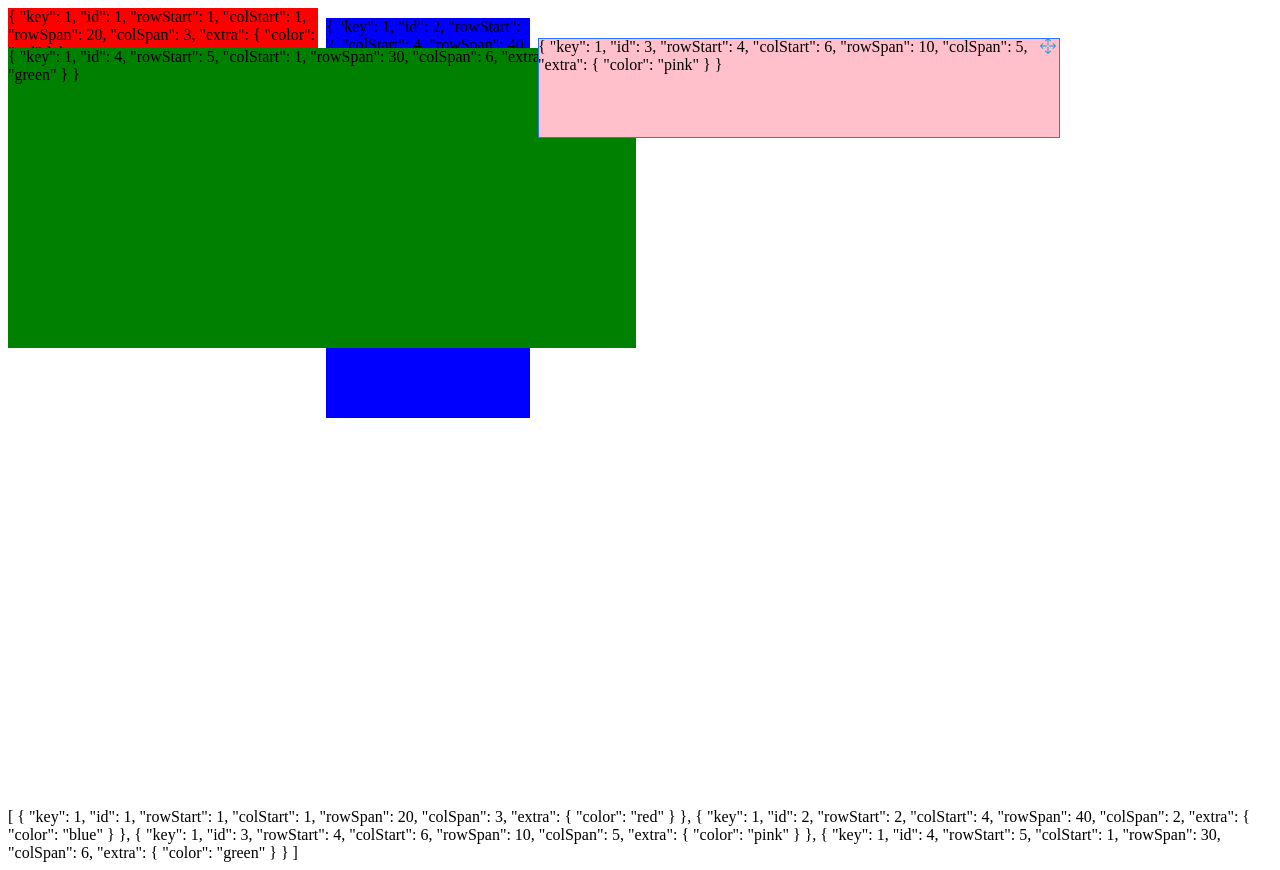
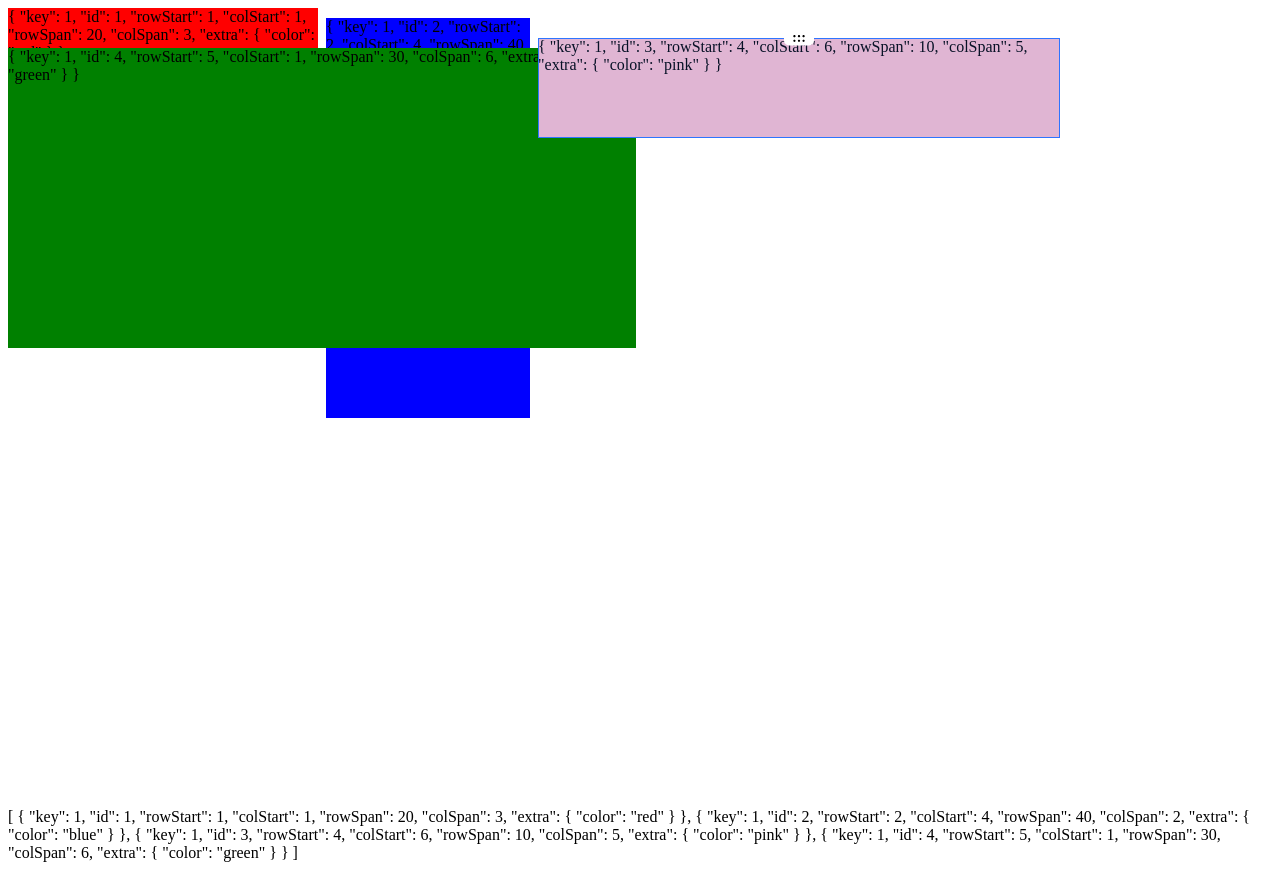
Before and after one commit to Gaius-98/drag-grid-layout-v3, a Vue app: page / in a window 1280 px wide. Both pictures are taken after a click on the element 799 px from the left and 88 px from the top of the page. Built offline with nearby package versions, Linux system fonts and the light colour scheme.

Commit message:
feat(GridLayout): update version to 0.0.8 and add click outside directive for improved interaction

```diff
--- a/package.json
+++ b/package.json
@@ -1,7 +1,7 @@
 {
   "name": "drag-grid-layout-v3",
   "private": false,
-  "version": "0.0.7",
+  "version": "0.0.8",
   "author": {
       "name": "Gaius-98",
       "email": "2388838628@qq.com"
--- a/package/components/GridLayout.vue
+++ b/package/components/GridLayout.vue
@@ -10,7 +10,7 @@
           `dg-item-${item.id}`,
           currentPosition.id == item.id ? 'upper-levels' : '',
         ]"
-        @click="onClickItem($event, item)">
+        @click.stop="onClickItem($event, item)">
         <slot :item="item" name="layout-item">
           <div style="width: 100%; height: 100%">
             {{ item.id }}
@@ -26,38 +26,34 @@
     <div class="dg-layout-indicator" v-show="showShadow">
       <div v-for="item in columns" :key="item"></div>
     </div>
-    <div class="dg-layout-vnode" :style="getVnodeStyle" ref="dgLayoutVnode">
+    <div
+      class="dg-layout-vnode"
+      :style="getVnodeStyle"
+      ref="dgLayoutVnode"
+      v-click-outside="onClickOutside"
+      v-if="isSelected">
       <div class="drag" @mousedown.stop="onDrag($event)">
         <slot name="drag-handle">
+          <div class="drag-handle">
             <svg
-            t="1737017923639"
+              t="1737028889311"
               class="icon"
               viewBox="0 0 1024 1024"
               version="1.1"
               xmlns="http://www.w3.org/2000/svg"
-            p-id="4419"
+              p-id="4464"
               width="16"
               height="16">
               <path
-              d="M501.0944 1021.824c6.9376 2.8928 14.8224 2.8928 21.8112 0 3.4304-1.4336 6.528-3.4816 9.1136-6.0672 0.0256 0 0.0768-0.0256 0.0768-0.0256l158.9248-158.9248c11.1104-11.1104 11.1104-29.1328 0-40.2176-11.0848-11.0848-29.0816-11.0848-40.1664 0.0256l-110.4384 110.4128 0.0256-335.36c0-15.6928-12.7232-28.416-28.416-28.416s-28.416 12.6976-28.416 28.3904l0 335.3856-110.4128-110.4128c-11.1104-11.0848-29.1072-11.0848-40.1408 0-11.1104 11.1104-11.136 29.1072-0.0512 40.192l158.9504 158.9248c0.8192 0.8192 1.8944 1.1776 2.816 1.8688C496.7168 1019.1872 498.688 1020.8256 501.0944 1021.824z"
-              fill="#1296db"
-              p-id="4420"></path>
-            <path
-              d="M522.9056 2.176c-6.9376-2.8928-14.8224-2.8928-21.7856 0C497.6896 3.584 494.592 5.632 491.9808 8.2176c-0.0256 0-0.0768 0.0512-0.0768 0.0512L332.9792 167.168c-11.1104 11.1104-11.1104 29.1328 0 40.2176 11.0848 11.0848 29.0816 11.0848 40.1664-0.0256l110.4384-110.4128-0.0256 335.36c0 15.6928 12.7232 28.416 28.416 28.416 15.6928 0 28.4416-12.6976 28.4416-28.3904L540.416 96.9472l110.4128 110.4128c11.1104 11.0848 29.1072 11.0848 40.1408 0 11.1104-11.1104 11.1616-29.1072 0.0512-40.192l-158.9504-158.8992c-0.8192-0.8448-1.8944-1.2032-2.816-1.8944C527.2832 4.8128 525.312 3.1744 522.9056 2.176z"
-              fill="#1296db"
-              p-id="4421"></path>
-            <path
-              d="M1021.824 522.9056c2.8928-6.9376 2.8928-14.8224 0-21.8112-1.408-3.4304-3.456-6.528-6.0416-9.1136 0-0.0256-0.0512-0.0768-0.0512-0.0768l-158.8992-158.9248c-11.1104-11.1104-29.1584-11.1104-40.2432 0-11.0592 11.0848-11.0592 29.0816 0.0512 40.1664l110.3872 110.4384-335.36-0.0256c-15.6928 0-28.3904 12.7232-28.3904 28.416s12.6976 28.416 28.3904 28.416l335.36 0-110.3872 110.4128c-11.1104 11.1104-11.1104 29.1072 0 40.1408 11.1104 11.1104 29.1072 11.136 40.192 0.0512l158.8992-158.9504c0.8448-0.8192 1.2032-1.8944 1.8944-2.816C1019.1872 527.2832 1020.8256 525.312 1021.824 522.9056z"
-              fill="#1296db"
-              p-id="4422"></path>
-            <path
-              d="M2.176 501.0944c-2.8928 6.9376-2.8928 14.8224 0 21.7856 1.408 3.456 3.456 6.5536 6.0416 9.1392l0.0512 0.0512 158.8992 158.9504c11.1104 11.1104 29.1584 11.1104 40.2432 0 11.0592-11.1104 11.0592-29.1072-0.0512-40.192l-110.3872-110.4384 335.36 0.0512c15.6928 0 28.3904-12.7488 28.3904-28.416 0-15.6928-12.6976-28.4416-28.3904-28.4416l-335.36 0.0256 110.3872-110.4128c11.1104-11.1104 11.1104-29.1072 0-40.1408-11.1104-11.1104-29.1072-11.1616-40.192-0.0512l-158.8992 158.9504c-0.8448 0.8192-1.2032 1.8944-1.8944 2.816C4.8128 496.7168 3.1744 498.688 2.176 501.0944z"
-              fill="#1296db"
-              p-id="4423"></path>
+                d="M219.428571 585.142857c-36.571429 0-73.142857 36.571429-73.142857 73.142857s36.571429 73.142857 73.142857 73.142857 73.142857-36.571429 73.142858-73.142857-36.571429-73.142857-73.142858-73.142857z m585.142858-146.285714c36.571429 0 73.142857-36.571429 73.142857-73.142857s-36.571429-73.142857-73.142857-73.142857-73.142857 36.571429-73.142858 73.142857 36.571429 73.142857 73.142858 73.142857zM219.428571 292.571429c-36.571429 0-73.142857 36.571429-73.142857 73.142857s36.571429 73.142857 73.142857 73.142857 73.142857-36.571429 73.142858-73.142857-36.571429-73.142857-73.142858-73.142857z m585.142858 292.571428c-36.571429 0-73.142857 36.571429-73.142858 73.142857s36.571429 73.142857 73.142858 73.142857 73.142857-36.571429 73.142857-73.142857-36.571429-73.142857-73.142857-73.142857zM512 292.571429c-36.571429 0-73.142857 36.571429-73.142857 73.142857s36.571429 73.142857 73.142857 73.142857 73.142857-36.571429 73.142857-73.142857-36.571429-73.142857-73.142857-73.142857z m0 292.571428c-36.571429 0-73.142857 36.571429-73.142857 73.142857s36.571429 73.142857 73.142857 73.142857 73.142857-36.571429 73.142857-73.142857-36.571429-73.142857-73.142857-73.142857z"
+                p-id="4465"></path>
             </svg>
+          </div>
         </slot>
       </div>
-      <div class="vnode-content" ref="VNodeContent"></div>
+      <slot>
+        <div class="vnode-content"></div>
+      </slot>
       <div
         class="resize left-line"
         @mousedown.stop="onResize($event, 'horizontal', 'left')"></div>
@@ -77,6 +73,8 @@
 <script lang="ts" setup>
   import { toRefs, ref, computed, nextTick } from "vue";
   import { getElePosition, compileGridInfo, transformGrid } from "../utils";
+  import { clickOutside } from "../utils/direatives";
+  const vClickOutside = clickOutside;
   interface DgNodeItem {
     id: string | number;
     rowStart: number;
@@ -111,20 +109,23 @@
     return `${rowHeight.value}px`;
   });
   const { list, gap, columns, rowHeight } = toRefs(props);
-  let cloneDom;
   const getItemStyle = (item: DgNodeItem) => {
     const { rowSpan, rowStart, colSpan, colStart } = item;
     return {
       gridArea: `${rowStart} / ${colStart} / span ${rowSpan} / span ${colSpan}`,
     };
   };
-  const VNodeContent = ref();
-
+  const isSelected = ref(false);
+  const onClickOutside = () => {
+    console.log("clickoutside");
+    if (isSelected.value) {
+      isSelected.value = false;
+    }
+  };
   const onClickItem = (e: MouseEvent, rawData: any) => {
     const elPosition = getElePosition(e.target as HTMLElement);
-    cloneDom = (e.target as HTMLElement)?.cloneNode(true) as HTMLElement;
-    VNodeContent.value.innerHTML = "";
-    VNodeContent.value.appendChild(cloneDom);
+    isSelected.value = true;
+    console.log("item");
     currentPosition.value = {
       ...elPosition,
       id: rawData.id,
@@ -396,12 +397,21 @@
       }
       .drag {
         position: absolute;
-        right: 0;
+        left: 50%;
         top: 0;
-        width: 20px;
-        height: 10px;
+        transform: translate(-50%, -50%);
+        width: 30px;
+        height: 15px;
         border-radius: 5px;
         cursor: grab;
+        z-index: 99;
+        .drag-handle {
+          width: 100%;
+          height: 100%;
+          background-color: #fff;
+          border-radius: 5px;
+          text-align: center;
+        }
       }
     }
   }
--- /dev/null
+++ b/package/utils/direatives.ts
@@ -0,0 +1,18 @@
+import type { DirectiveBinding } from "vue";
+export interface HTMLElementClickEvent extends HTMLElement {
+    clickOutsideEvent: (event:MouseEvent) => void;
+}
+export const clickOutside = {
+    mounted(el:HTMLElementClickEvent, binding:DirectiveBinding) {
+        el.clickOutsideEvent =  (event:MouseEvent) => {
+            console.log(event.target ,'mounted')
+            if (!(el === event.target || el.contains(event.target as HTMLElement))) {
+                binding.value();
+            }
+        };
+        document.body.addEventListener('click', el.clickOutsideEvent);
+    },
+    unmounted(el:HTMLElementClickEvent) {
+        document.body.removeEventListener('click', el.clickOutsideEvent);
+    },
+};
```
Lines whose indentation alone changed are shown as unchanged.
